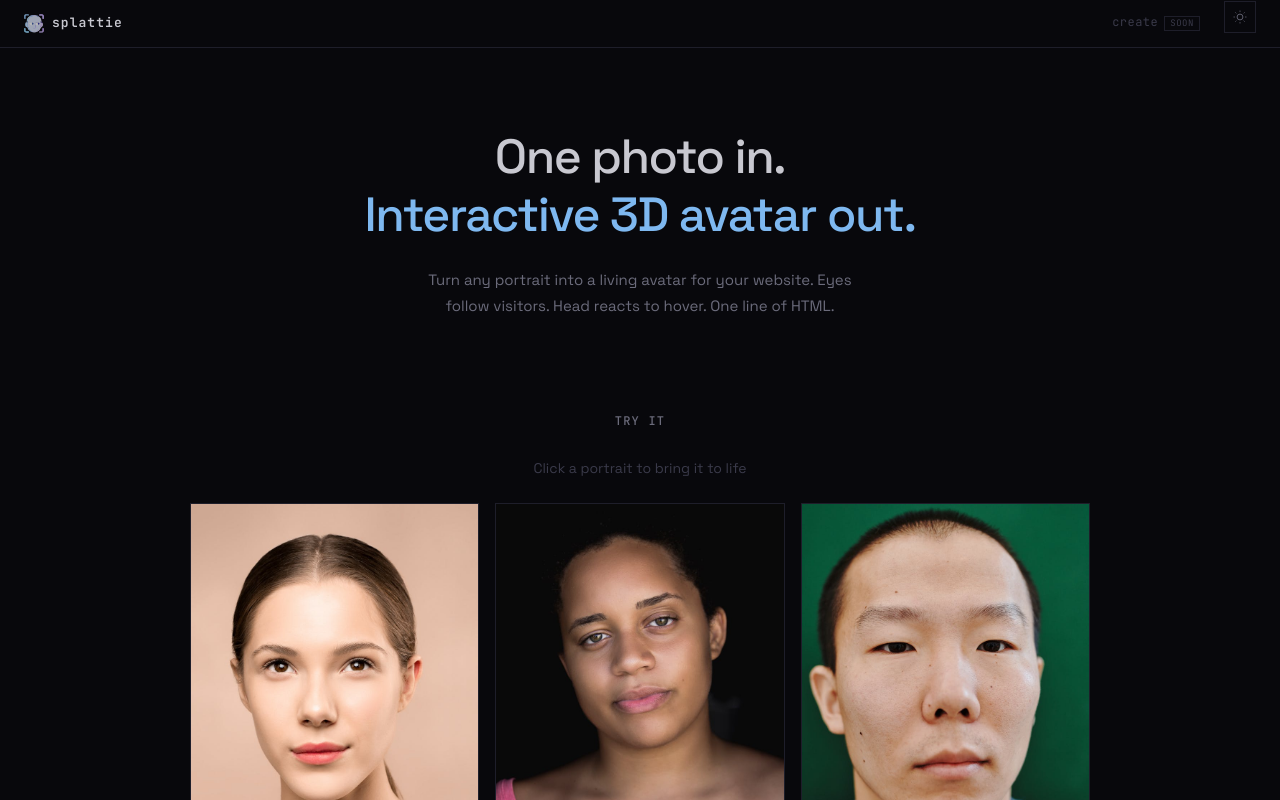
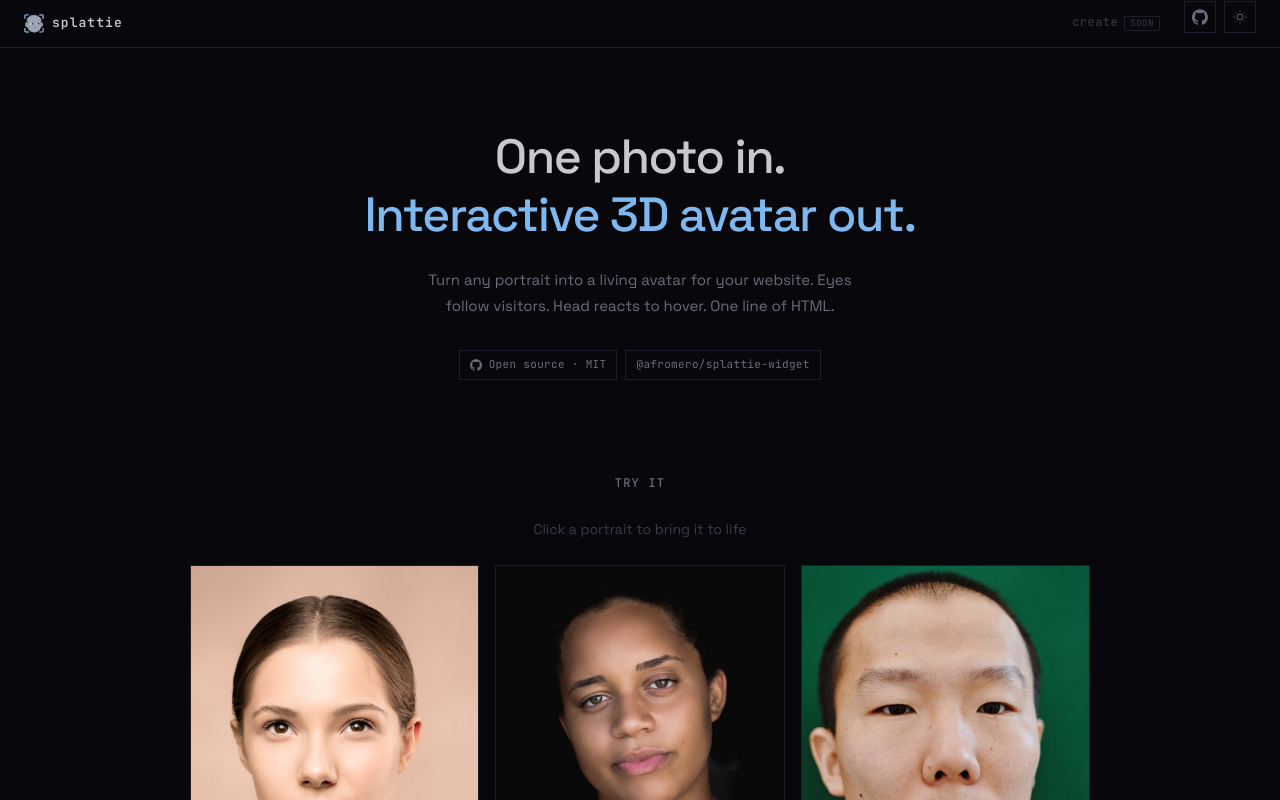
Before and after one commit to affromero/splattie, a Next.js app in the folder apps/web/: page / in a window 1280 px wide. Shown: the top 800 px of the page. Built offline with nearby package versions, Linux system fonts and the light colour scheme; no server answers.

Commit message:
feat: prominent GitHub + npm links on splattie.app (hero badges, nav icon, richer footer)

```diff
--- a/apps/web/src/app/page.module.css
+++ b/apps/web/src/app/page.module.css
@@ -38,6 +38,33 @@
   color: var(--color-text-muted);
   max-width: 440px;
   line-height: 1.7;
+}
+
+.heroBadges {
+  display: flex;
+  gap: 0.5rem;
+  flex-wrap: wrap;
+  justify-content: center;
+  margin-top: 0.5rem;
+}
+
+.badge {
+  display: inline-flex;
+  align-items: center;
+  gap: 0.4rem;
+  padding: 0.3125rem 0.625rem;
+  border: 1px solid var(--color-border);
+  font-family: var(--font-mono);
+  font-size: 0.6875rem;
+  color: var(--color-text-muted);
+  text-decoration: none;
+  letter-spacing: 0.03em;
+  transition: color 0.15s, border-color 0.15s;
+}
+
+.badge:hover {
+  color: var(--color-text);
+  border-color: var(--color-border-active);
 }
 
 /* Section headers */
--- a/apps/web/src/app/page.tsx
+++ b/apps/web/src/app/page.tsx
@@ -57,6 +57,15 @@
           Turn any portrait into a living avatar for your website.
           Eyes follow visitors. Head reacts to hover. One line of HTML.
         </p>
+        <div className={styles.heroBadges}>
+          <a href="https://github.com/affromero/splattie" target="_blank" rel="noopener noreferrer" className={styles.badge}>
+            <svg width="12" height="12" viewBox="0 0 24 24" fill="currentColor"><path d="M12 .297c-6.63 0-12 5.373-12 12 0 5.303 3.438 9.8 8.205 11.387.6.113.82-.258.82-.577 0-.285-.01-1.04-.015-2.04-3.338.724-4.042-1.61-4.042-1.61C4.422 18.07 3.633 17.7 3.633 17.7c-1.087-.744.084-.729.084-.729 1.205.084 1.838 1.236 1.838 1.236 1.07 1.835 2.809 1.305 3.495.998.108-.776.417-1.305.76-1.605-2.665-.3-5.466-1.332-5.466-5.93 0-1.31.465-2.38 1.235-3.22-.135-.303-.54-1.523.105-3.176 0 0 1.005-.322 3.3 1.23.96-.267 1.98-.4 3-.405 1.02.005 2.04.138 3 .405 2.28-1.552 3.285-1.23 3.285-1.23.645 1.653.24 2.873.12 3.176.765.84 1.23 1.91 1.23 3.22 0 4.61-2.805 5.625-5.475 5.92.42.36.81 1.096.81 2.22 0 1.606-.015 2.896-.015 3.286 0 .315.21.69.825.57C20.565 22.092 24 17.592 24 12.297c0-6.627-5.373-12-12-12" /></svg>
+            Open source · MIT
+          </a>
+          <a href="https://www.npmjs.com/package/@afromero/splattie-widget" target="_blank" rel="noopener noreferrer" className={styles.badge}>
+            @afromero/splattie-widget
+          </a>
+        </div>
       </section>
 
       <section className={styles.gallerySection}>
@@ -169,12 +178,16 @@
 
       <footer className={styles.footer}>
         <p>
+          <a href="https://github.com/affromero/splattie" target="_blank" rel="noopener noreferrer">GitHub</a>{' · '}
+          <a href="https://www.npmjs.com/package/@afromero/splattie-widget" target="_blank" rel="noopener noreferrer">npm</a>{' · '}
+          <a href="https://github.com/affromero/splattie-widget/blob/main/FORMAT.md" target="_blank" rel="noopener noreferrer">format spec</a>{' · '}
+          <a href="https://github.com/affromero/splattie/issues" target="_blank" rel="noopener noreferrer">feedback</a>
+        </p>
+        <p className={styles.footerMuted}>
           Built with <a href="https://github.com/aigc3d/LAM" target="_blank" rel="noopener noreferrer">LAM</a>{' '}
           + <a href="https://sparkjs.dev" target="_blank" rel="noopener noreferrer">Spark</a>{' '}
-          + <a href="https://flame.is.tue.mpg.de" target="_blank" rel="noopener noreferrer">FLAME</a>
-        </p>
-        <p className={styles.footerMuted}>
-          Photos from <a href="https://www.pexels.com" target="_blank" rel="noopener noreferrer">Pexels</a> (free license)
+          + <a href="https://flame.is.tue.mpg.de" target="_blank" rel="noopener noreferrer">FLAME</a>{'. '}
+          Photos from <a href="https://www.pexels.com" target="_blank" rel="noopener noreferrer">Pexels</a>.
         </p>
       </footer>
     </main>
--- a/apps/web/src/components/layout/Nav.module.css
+++ b/apps/web/src/components/layout/Nav.module.css
@@ -86,7 +86,8 @@
   line-height: 1;
 }
 
-.themeToggle {
+.themeToggle,
+.iconLink {
   display: flex;
   align-items: center;
   justify-content: center;
@@ -99,9 +100,11 @@
   cursor: pointer;
   transition: color 0.15s, border-color 0.15s;
   margin-left: 0.5rem;
+  text-decoration: none;
 }
 
-.themeToggle:hover {
+.themeToggle:hover,
+.iconLink:hover {
   color: var(--color-text);
   border-color: var(--color-border-active);
 }
--- a/apps/web/src/components/layout/Nav.tsx
+++ b/apps/web/src/components/layout/Nav.tsx
@@ -59,6 +59,17 @@
             <span className={styles.badge}>soon</span>
           </span>
         )}
+        <a
+          href="https://github.com/affromero/splattie"
+          target="_blank"
+          rel="noopener noreferrer"
+          className={styles.iconLink}
+          aria-label="View source on GitHub"
+        >
+          <svg width="16" height="16" viewBox="0 0 24 24" fill="currentColor">
+            <path d="M12 .297c-6.63 0-12 5.373-12 12 0 5.303 3.438 9.8 8.205 11.387.6.113.82-.258.82-.577 0-.285-.01-1.04-.015-2.04-3.338.724-4.042-1.61-4.042-1.61C4.422 18.07 3.633 17.7 3.633 17.7c-1.087-.744.084-.729.084-.729 1.205.084 1.838 1.236 1.838 1.236 1.07 1.835 2.809 1.305 3.495.998.108-.776.417-1.305.76-1.605-2.665-.3-5.466-1.332-5.466-5.93 0-1.31.465-2.38 1.235-3.22-.135-.303-.54-1.523.105-3.176 0 0 1.005-.322 3.3 1.23.96-.267 1.98-.4 3-.405 1.02.005 2.04.138 3 .405 2.28-1.552 3.285-1.23 3.285-1.23.645 1.653.24 2.873.12 3.176.765.84 1.23 1.91 1.23 3.22 0 4.61-2.805 5.625-5.475 5.92.42.36.81 1.096.81 2.22 0 1.606-.015 2.896-.015 3.286 0 .315.21.69.825.57C20.565 22.092 24 17.592 24 12.297c0-6.627-5.373-12-12-12" />
+          </svg>
+        </a>
         <ThemeToggle />
       </div>
     </nav>
```
